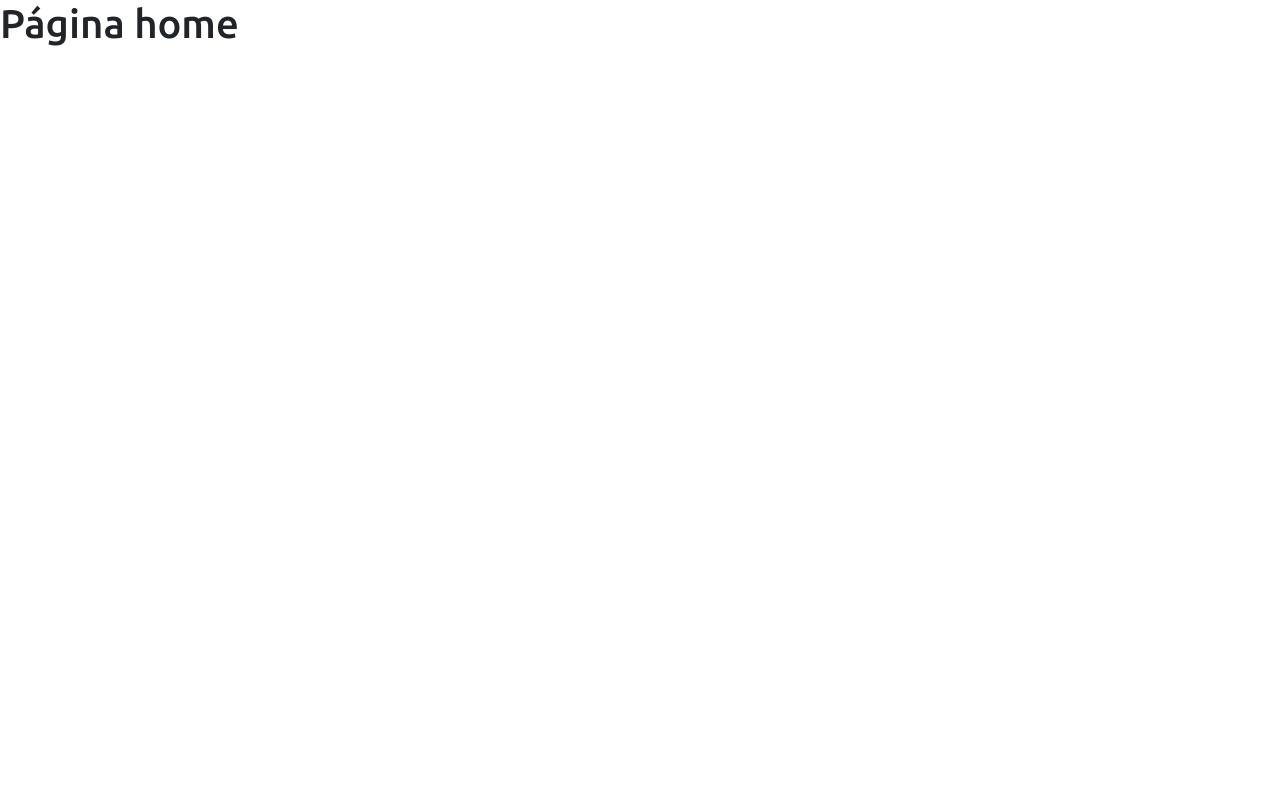
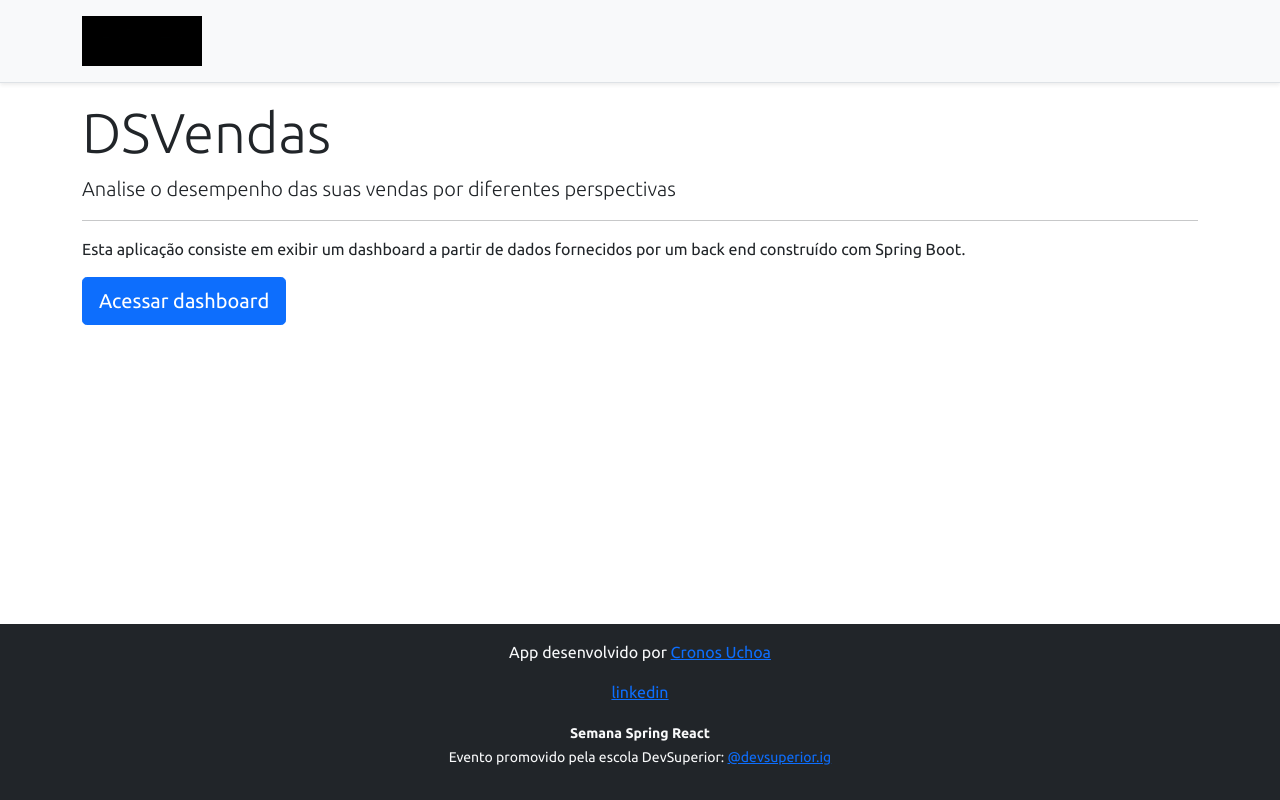
Before and after one commit to CronosUchoa/projeto-sds3, a React (Create React App) app in the folder frontend/: page / in a window 1280 px wide. Built offline with nearby package versions, Linux system fonts and the light colour scheme.

Commit message:
Home, navigation

```diff
--- a/frontend/src/components/NavBar/index.tsx
+++ b/frontend/src/components/NavBar/index.tsx
@@ -1,4 +1,5 @@
 import ImgDsDark from 'assets/img/CronosUchoa.gif'
+import { Link } from 'react-router-dom';
 
 
 function NavBar() {
@@ -6,7 +7,10 @@
         <div className="d-flex flex-column flex-md-row align-items-center p-3 px-md-4 mb-3 bg-light border-bottom shadow-sm">
             <div className="container">
                 <nav className="my-2 my-md-0 mr-md-3">
+                    <Link to="/">
                     <img src={ImgDsDark} alt="Cronos" width="120" height="50"  />
+                    </Link>
+
                 </nav>
             </div>
         </div>
--- a/frontend/src/pages/Home/index.tsx
+++ b/frontend/src/pages/Home/index.tsx
@@ -1,8 +1,24 @@
+import Footer from "components/Footer";
+import NavBar from "components/NavBar";
+import { Link } from "react-router-dom";
+
 function Home() {
     return (
-        <div>
-           <h1>Página home</h1>
+        <>
+        <NavBar></NavBar>
+        <div className="container">
+        <div className="jumbotron">
+            <h1 className="display-4">DSVendas</h1>
+            <p className="lead">Analise o desempenho das suas vendas por diferentes perspectivas</p>
+            <hr/>
+            <p>Esta aplicação consiste em exibir um dashboard a partir de dados fornecidos por um back end construído com Spring Boot.</p>
+            <Link className="btn btn-primary btn-lg" to="/dashboard">
+                Acessar dashboard
+            </Link>
         </div>
+    </div>
+    <Footer></Footer>
+    </>
     );
 }
 
```
